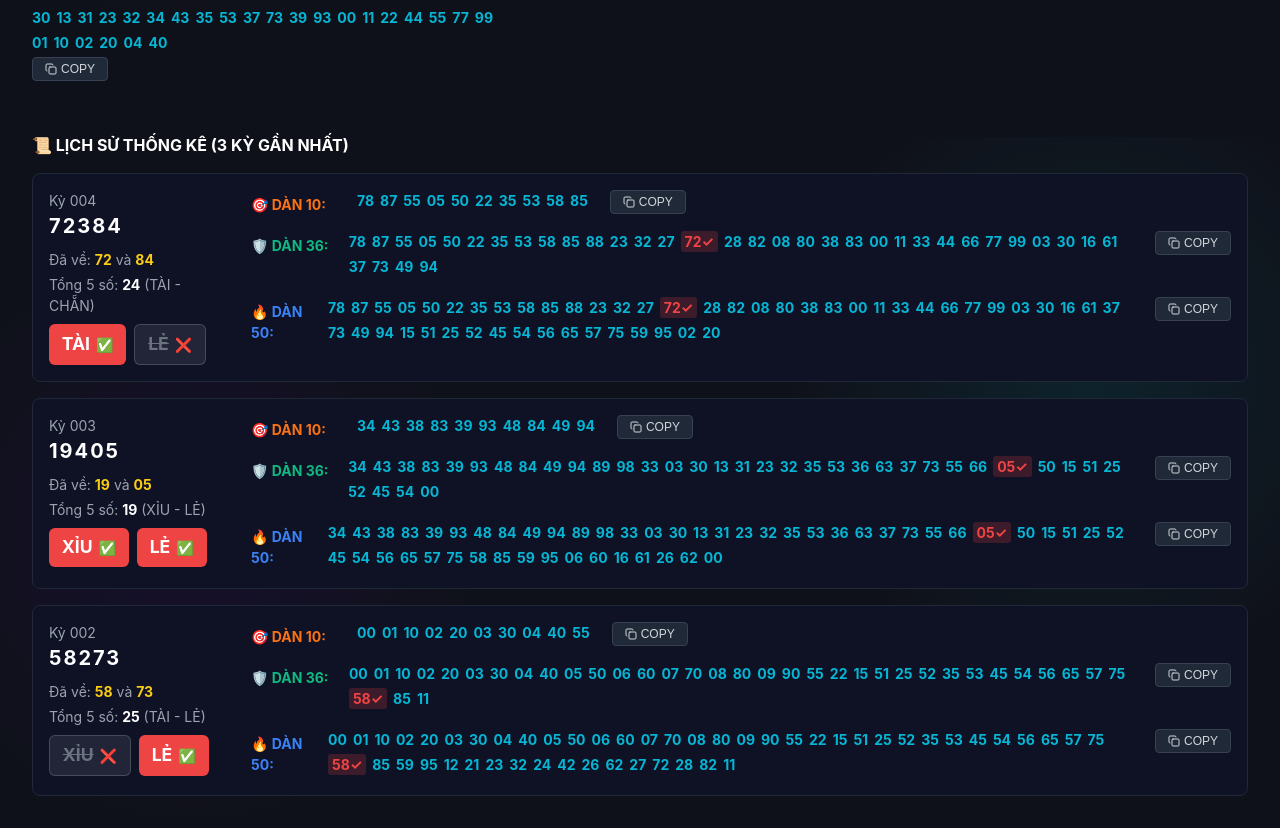
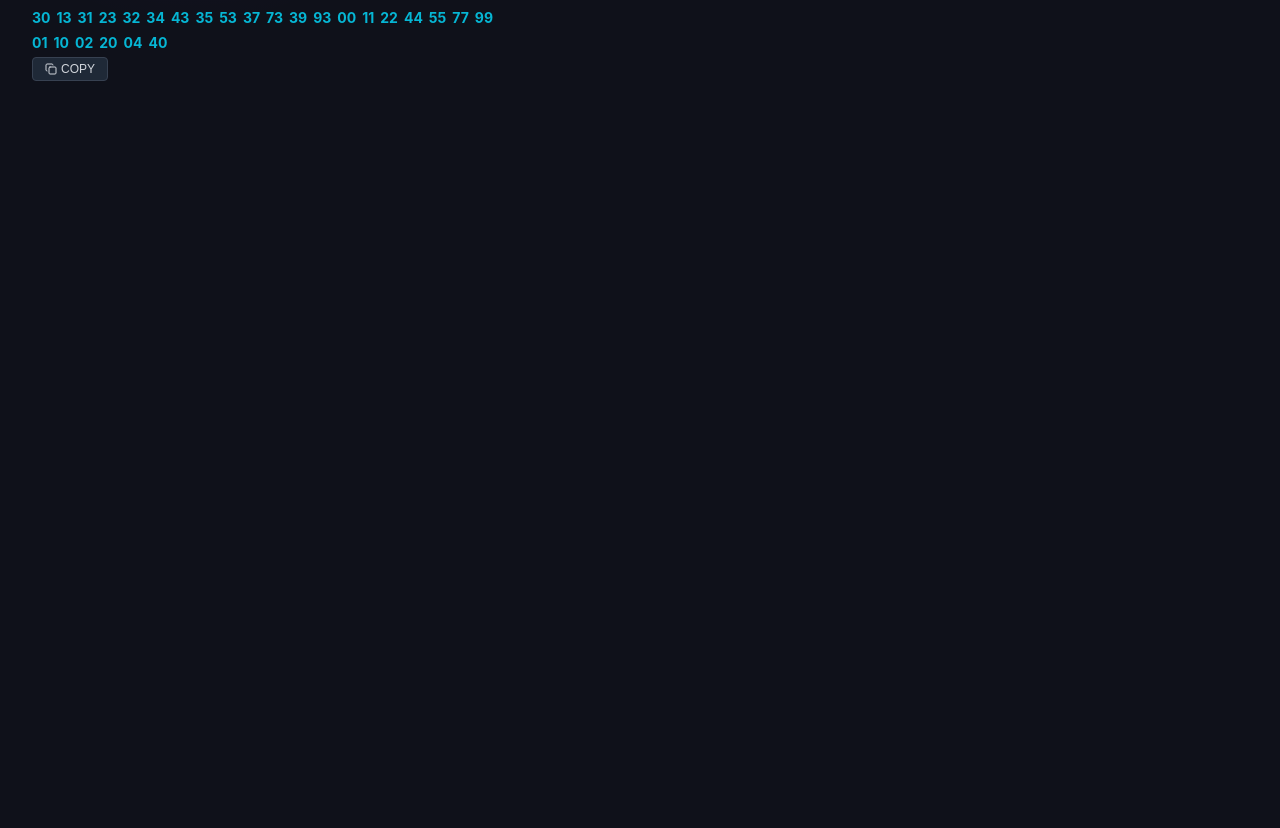
Before and after one commit to quanglevy/lotobet-ai, a React (Vite) app: page / in a window 1280 px wide. Shown: the part 3863-4691 px from the top of the page. After the commit the page ends 3996 px from the top, so only its background shows below. Built offline with nearby package versions, Linux system fonts and the light colour scheme.

Commit message:
Deploy Lotobet AI web app

```diff
--- a/src/App.jsx
+++ b/src/App.jsx
@@ -1022,78 +1022,7 @@ const ExecutiveDashboard = ({
 
       </div>
 
-      {/* LỊCH SỬ THỐNG KÊ (3 KỲ GẦN NHẤT) */}
-      <div className="mt-8 w-full flex flex-col gap-4 overflow-x-auto">
-         <div style={{ color: 'white', fontWeight: 'bold', fontSize: '1rem', textTransform: 'uppercase' }}>
-            📜 LỊCH SỬ THỐNG KÊ (3 KỲ GẦN NHẤT)
-         </div>
 
-         <div style={{ display: 'flex', flexDirection: 'column', gap: '1rem' }}>
-            {historyList3.map((hist, idx) => (
-                <div key={idx} style={{ padding: '1rem', backgroundColor: '#0f1225', borderRadius: '8px', border: '1px solid #1f2937', display: 'flex', gap: '2rem', alignItems: 'flex-start' }}>
-
-                    <div style={{ width: '170px' }}>
-                       <div style={{ color: '#9ca3af', fontSize: '0.875rem' }}>Kỳ {hist.drawId ? hist.drawId.slice(-3) : ''}</div>
-                       <div style={{ color: 'white', fontSize: '1.25rem', fontWeight: 'bold', letterSpacing: '0.1em' }}>{hist.fullResult || ''}</div>
-                       <div style={{ color: '#9ca3af', fontSize: '0.875rem', marginTop: '0.5rem' }}>Đã về: <span style={{ color: "#facc15", fontWeight: "bold" }}>{hist.resultTien || ''}</span> và <span style={{ color: "#facc15", fontWeight: "bold" }}>{hist.resultHau || ''}</span></div>
-
-                       {/* Badge Thống kê Song Song: Thuận Cầu & Đảo Cầu */}
-                       {(hist.pLoaiThuan || hist.pLoaiDao || hist.pLoaiHauNhi) && (
-                         <div style={{ marginTop: '0.5rem', display: 'flex', flexDirection: 'column', gap: '4px', backgroundColor: '#1e293b', padding: '6px', borderRadius: '6px' }}>
-                           <div style={{ fontSize: '11px', display: 'flex', justifyContent: 'space-between', alignItems: 'center' }}>
-                             <span style={{ color: '#34d399', fontWeight: 'bold' }}>🟢 Thuận:</span>
-                             <span style={{ color: hist.isLoai3ThuanHit ? '#34d399' : '#ef4444', fontWeight: 'bold' }}>L3: {hist.isLoai3ThuanHit ? '✅ Ăn' : '❌'}</span>
-                             <span style={{ color: hist.isLoai4ThuanHit ? '#fbbf24' : '#ef4444', fontWeight: 'bold' }}>L4: {hist.isLoai4ThuanHit ? '✅ Ăn' : '❌'}</span>
-                           </div>
-                           <div style={{ fontSize: '11px', display: 'flex', justifyContent: 'space-between', alignItems: 'center' }}>
-                             <span style={{ color: '#fbbf24', fontWeight: 'bold' }}>🔄 Đảo:</span>
-                             <span style={{ color: hist.isLoai3DaoHit ? '#34d399' : '#ef4444', fontWeight: 'bold' }}>L3: {hist.isLoai3DaoHit ? '✅ Ăn' : '❌'}</span>
-                             <span style={{ color: hist.isLoai4DaoHit ? '#fbbf24' : '#ef4444', fontWeight: 'bold' }}>L4: {hist.isLoai4DaoHit ? '✅ Ăn' : '❌'}</span>
-                           </div>
-                         </div>
-                       )}
-
-                       {hist.actualTXCL && hist.pTXCL && (
-                         <>
-                           <div style={{ color: '#9ca3af', fontSize: '0.875rem', marginTop: '0.25rem' }}>
-                             Tổng 5 số: <span style={{ color: 'white', fontWeight: 'bold' }}>{hist.actualTXCL.sum}</span> ({hist.actualTXCL.tx} - {hist.actualTXCL.cl})
-                           </div>
-                           <div style={{ display: 'flex', gap: '0.5rem', marginTop: '0.5rem' }}>
-                             {renderTXCLHit(hist.pTXCL.tx, hist.actualTXCL.tx)}
-                             {renderTXCLHit(hist.pTXCL.cl, hist.actualTXCL.cl)}
-                           </div>
-                         </>
-                       )}
-                    </div>
-
-                    <div style={{ display: 'flex', flexDirection: 'column', gap: '1rem', flex: 1 }}>
-                       <div style={{ display: 'flex', alignItems: 'flex-start', gap: '1rem' }}>
-                          <span style={{ color: '#f97316', fontWeight: 'bold', fontSize: '0.875rem', width: '90px', paddingTop: '4px' }}>🎯 DÀN 10:</span>
-                          <div style={{ display: 'flex', flexWrap: 'wrap' }}>
-                             {renderBalls(hist.pD10, true, hist.resultHau, hist.resultTien)}
-                          </div>
-                          {renderCopyButton(hist.pD10, `Dàn 10 Số (Kỳ ${hist.drawId ? hist.drawId.slice(-3) : ''})`)}
-                       </div>
-                       <div style={{ display: 'flex', alignItems: 'flex-start', gap: '1rem' }}>
-                          <span style={{ color: '#10b981', fontWeight: 'bold', fontSize: '0.875rem', width: '90px', paddingTop: '4px' }}>🛡️ DÀN 36:</span>
-                          <div style={{ display: 'flex', flexWrap: 'wrap' }}>
-                             {renderBalls(hist.pD36, true, hist.resultHau, hist.resultTien)}
-                          </div>
-                          {renderCopyButton(hist.pD36, `Dàn 36 Số (Kỳ ${hist.drawId ? hist.drawId.slice(-3) : ''})`)}
-                       </div>
-                       <div style={{ display: 'flex', alignItems: 'flex-start', gap: '1rem' }}>
-                          <span style={{ color: '#3b82f6', fontWeight: 'bold', fontSize: '0.875rem', width: '90px', paddingTop: '4px' }}>🔥 DÀN 50:</span>
-                          <div style={{ display: 'flex', flexWrap: 'wrap' }}>
-                             {renderBalls(hist.pD50, true, hist.resultHau, hist.resultTien)}
-                          </div>
-                          {renderCopyButton(hist.pD50, `Dàn 50 Số (Kỳ ${hist.drawId ? hist.drawId.slice(-3) : ''})`)}
-                       </div>
-                    </div>
-
-                </div>
-            ))}
-         </div>
-      </div>
 
     </div>
   );
```
